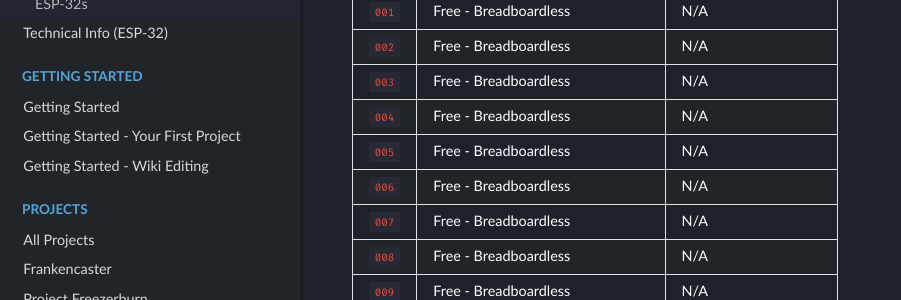
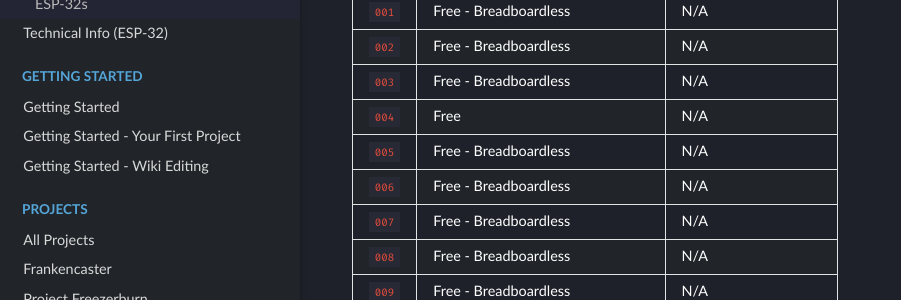
Before and after one commit to Norse-IoT/Wiki, an MkDocs documentation site: the page built from docs/inventory.md, in a window 1280 px wide and 900 px high. Shown: the part 329-629 px from the top of the window, without its empty margins (0-901 px from the left). Built offline with MkDocs 1.6.1, drawn with Linux system fonts in a browser that asks for light colours; nearby versions of some CDN libraries.

Commit message:
Update inventory.md

```diff
--- a/docs/inventory.md
+++ b/docs/inventory.md
@@ -9,7 +9,7 @@ This inventory reflects all hardware owned and used by the club.
 | `001`       | Free - Breadboardless  | N/A         |
 | `002`       | Free - Breadboardless  | N/A         |
 | `003`       | Free - Breadboardless  | N/A         |
-| `004`       | Free - Breadboardless  | N/A         |
+| `004`       | Free  | N/A         |
 | `005`       | Free - Breadboardless  | N/A         |
 | `006`       | Free - Breadboardless  | N/A         |
 | `007`       | Free - Breadboardless  | N/A         |
```
